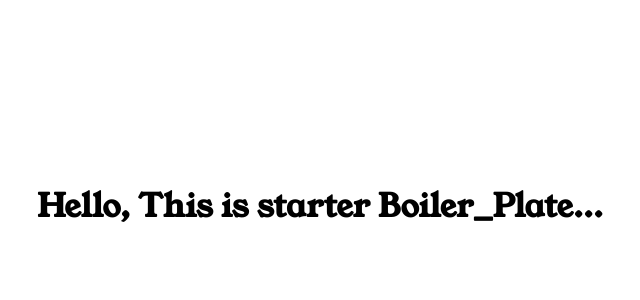
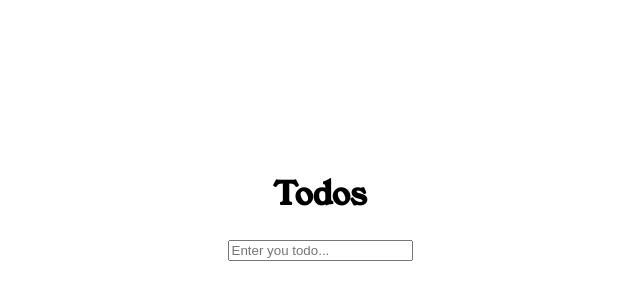
Before and after one commit to SGsubuuu-2322/TODO_List, a plain HTML site: page index.html in a window 1280 px wide. Shown: the part 194-494 px from the top of the page, without its empty margins (320-960 px from the left). Drawn offline with Linux system fonts and the light colour scheme.

Commit message:
Added the structure code for heading and todo form

```diff
--- a/index.html
+++ b/index.html
@@ -11,10 +11,19 @@
       referrerpolicy="no-referrer"
     /> -->
     <link rel="stylesheet" type="text/css" href="style.css" />
-    <title>Starter_BoilerPlate</title>
+    <title>ToDo-List</title>
   </head>
   <body>
-    <h1>Hello, This is starter Boiler_Plate...</h1>
+    <h1>Todos</h1>
+
+    <form id="form">
+      <input
+        type="text"
+        class="input"
+        id="input"
+        placeholder="Enter you todo..."
+      />
+    </form>
 
     <script src="script.js"></script>
   </body>
```
